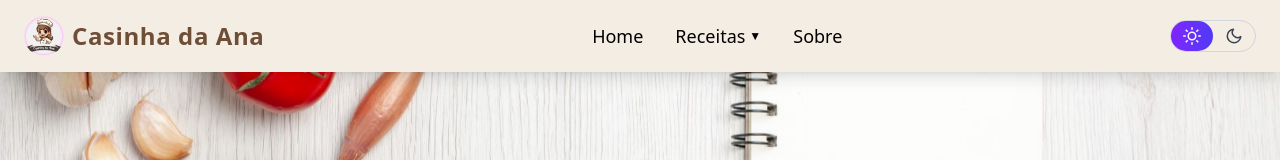
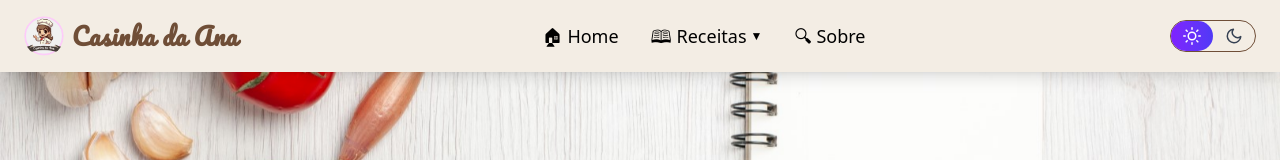
Before and after one commit to allansf29/receitas-site, a React (Vite) app in the folder Front-End/: page / in a window 1280 px wide. Shown: the top 160 px of the page. Built offline with nearby package versions, Linux system fonts and the light colour scheme; no server answers; a web font is replaced by a local one.

Commit message:
Alterando cores e aplicando o dark thema em outros componentes.

```diff
--- a/Front-End/src/components/Button.tsx
+++ b/Front-End/src/components/Button.tsx
@@ -11,21 +11,21 @@ export const DrawOutlineButton = ({
   return (
     <button
       {...rest}
-      className={`group relative px-4 py-2 font-medium text-slate-100 transition-colors duration-[400ms] hover:text-indigo-300 ${className} bg-black rounded-sm dark:bg-amber-50 dark:text-black dark:hover:text-orange-600`}
+      className={`group relative px-4 py-2 font-medium text-slate-100 transition-colors duration-[400ms] hover:text-text ${className} bg-black rounded-sm dark:bg-amber-50 dark:text-black dark:hover:text-orange-600`}
     >
       <span>{children}</span>
 
       {/* TOP */}
-      <span className="absolute left-0 top-0 h-[2px] w-0 bg-indigo-300 transition-all duration-100 group-hover:w-full dark:bg-orange-400" />
+      <span className="absolute left-0 top-0 h-[2px] w-0 bg-white transition-all duration-100 group-hover:w-full dark:bg-orange-400" />
 
       {/* RIGHT */}
-      <span className="absolute right-0 top-0 h-0 w-[2px] bg-indigo-300 transition-all delay-100 duration-100 group-hover:h-full dark:bg-orange-400" />
+      <span className="absolute right-0 top-0 h-0 w-[2px] bg-white transition-all delay-100 duration-100 group-hover:h-full dark:bg-orange-400" />
 
       {/* BOTTOM */}
-      <span className="absolute bottom-0 right-0 h-[2px] w-0 bg-indigo-300 transition-all delay-200 duration-100 group-hover:w-full dark:bg-orange-400" />
+      <span className="absolute bottom-0 right-0 h-[2px] w-0 bg-white transition-all delay-200 duration-100 group-hover:w-full dark:bg-orange-400" />
 
       {/* LEFT */}
-      <span className="absolute bottom-0 left-0 h-0 w-[2px] bg-indigo-300 transition-all delay-300 duration-100 group-hover:h-full dark:bg-orange-400" />
+      <span className="absolute bottom-0 left-0 h-0 w-[2px] bg-white transition-all delay-300 duration-100 group-hover:h-full dark:bg-orange-400" />
     </button>
   );
 };
--- a/Front-End/src/components/Navbar.tsx
+++ b/Front-End/src/components/Navbar.tsx
@@ -36,7 +36,7 @@ const Navbar: React.FC = () => {
   return (
     <header className="bg-background shadow-lg sticky top-0 z-50 font-sans dark:bg-gray-900 dark:text-gray-200">
       <nav className="container mx-auto px-6 py-4 flex items-center justify-between">
-        <a href="/" className="flex items-center space-x-2">
+        <a className="flex items-center space-x-2 font-logo">
           <img src={Logo} alt="Logo Casinha da Ana" className="h-10 w-10 rounded-full" />
           <span className="text-2xl font-bold text-primary dark:text-white tracking-wide">
             Casinha da Ana
@@ -45,8 +45,8 @@ const Navbar: React.FC = () => {
 
         {/* Menu Principal (Desktop) */}
         <div className="hidden md:flex items-center space-x-8">
-          <Link to="/" className="text-lg hover:text-yellow-400 transition-colors duration-200">
-            Home
+          <Link to="/" className="text-lg hover:text-secondary dark:hover:text-gray-400 transition-colors duration-200">
+           🏠︎ Home
           </Link>
 
           {/* Container para o Dropdown */}
@@ -55,8 +55,8 @@ const Navbar: React.FC = () => {
             onMouseEnter={handleMouseEnter}
             onMouseLeave={handleMouseLeave}
           >
-            <Link to="/receitas" className="flex items-center text-lg hover:text-yellow-400 transition-colors duration-200">
-              Receitas <span className="ml-1 text-xs">▼</span>
+            <Link to="/receitas" className="flex items-center text-lg hover:text-secondary dark:hover:text-gray-400 transition-colors duration-200">
+             🕮 Receitas <span className="ml-1 text-xs">▼</span>
             </Link>
 
             {isDropdownOpen && (
@@ -65,7 +65,7 @@ const Navbar: React.FC = () => {
                 animate={{ opacity: 1, scale: 1 }}
                 exit={{ opacity: 0, scale: 0.95 }}
                 transition={{ duration: 0.2 }}
-                className="absolute left-1/2 -translate-x-1/2 mt-4 p-4 rounded-lg shadow-xl bg-background dark:bg-gray-800 border border-gray-700 grid grid-cols-2 gap-x-8 gap-y-4 w-[400px] z-50"
+                className="absolute left-1/2 -translate-x-1/2 mt-4 p-4 rounded-lg shadow-xl bg-background dark:bg-gray-800 border-2 border-text dark:border-gray-700 grid grid-cols-2 gap-x-8 gap-y-4 w-[400px] z-50"
               >
                 {/* Coluna 1: Filtros */}
                 <div className="flex flex-col space-y-2">
@@ -77,7 +77,7 @@ const Navbar: React.FC = () => {
                   >
                     <span className="mr-3 text-2xl text-yellow-400">🍽️</span>
                     <div className="flex flex-col">
-                      <span className="font-medium text-text dark:text-white">Prato Principal</span>
+                      <span className="font-medium text-text dark:text-white">Principal</span>
                       <span className="text-xs text-gray-400">Receitas de pratos principais</span>
                     </div>
                   </div>
@@ -125,8 +125,8 @@ const Navbar: React.FC = () => {
             )}
           </div>
 
-          <Link to="/sobre" className="text-lg hover:text-yellow-400 transition-colors duration-200">
-            Sobre
+          <Link to="/sobre" className="text-lg hover:text-secondary dark:hover:text-gray-400 transition-colors duration-200">
+            🔍︎ Sobre
           </Link>
         </div>
         <div className="hidden md:block">
@@ -137,7 +137,7 @@ const Navbar: React.FC = () => {
         {/* Menu Mobile */}
         <div className="md:hidden flex items-center space-x-4">
 
-          <button onClick={toggleMenu} className="text-primary focus:outline-none">
+          <button onClick={toggleMenu} className="text-primary dark:text-white focus:outline-none z-[1000]">
             <svg className="w-8 h-8" fill="none" stroke="currentColor" viewBox="0 0 24 24" xmlns="http://www.w3.org/2000/svg">
               <path strokeLinecap="round" strokeLinejoin="round" strokeWidth="2" d={isMenuOpen ? "M6 18L18 6M6 6l12 12" : "M4 6h16M4 12h16m-7 6h7"}></path>
             </svg>
@@ -166,24 +166,27 @@ const Navbar: React.FC = () => {
             onClick={(e) => e.stopPropagation()} // evita fechar ao clicar dentro do menu
           >
 
-            <Link to="/" className="block px-6 py-3 text-lg text-white hover:bg-gray-700 transition-colors duration-200" onClick={toggleMenu}>
+            <Link to="/" className="block w-50 px-6 py-3 text-lg text-primary dark:text-white hover:bg-gray-700 transition-colors duration-200" onClick={toggleMenu}>
               Home
             </Link>
-            <Link to="/receitas" className="block px-6 py-3 text-lg text-white hover:bg-gray-700 transition-colors duration-200" onClick={toggleMenu}>
+            <Link to="/receitas" className="block w-50 px-6 py-3 text-lg text-primary dark:text-white hover:bg-gray-700 transition-colors duration-200" onClick={toggleMenu}>
               Receitas
             </Link>
-            <div className="border-t border-gray-700 my-2"></div>
+            <Link to="/contato" className="block w-50 px-6 py-3 text-lg text-primary dark:text-white hover:bg-gray-700 transition-colors duration-200" onClick={toggleMenu}>
+              Contato
+            </Link>
+            <div className="border-t border-primary dark:border-gray-700 my-2"></div>
 
             {/* Seção de Filtros Mobile */}
             <div className="px-6">
-              <h3 className="text-sm uppercase text-gray-400 font-semibold mb-2">Filtros</h3>
+              <h3 className="text-sm uppercase text-background dark:text-gray-400 font-semibold mb-2">Filtros</h3>
               <div className="grid grid-cols-2 gap-2">
                 <div
                   onClick={() => {
                     handleFiltroClick("PRATO_PRINCIPAL");
                     toggleMenu();
                   }}
-                  className="flex items-center justify-center py-2 bg-gray-700 rounded-md hover:bg-gray-600 transition-colors duration-200 cursor-pointer"
+                  className="flex items-center justify-center py-2 text-background bg-primary dark:bg-gray-700 rounded-md hover:bg-gray-600 transition-colors duration-200 cursor-pointer"
                 >
                   <span className="text-xl mr-2">🍽️</span> Prato Principal
                 </div>
@@ -193,7 +196,7 @@ const Navbar: React.FC = () => {
                     handleFiltroClick("SOBREMESA");
                     toggleMenu();
                   }}
-                  className="flex items-center justify-center py-2 bg-gray-700 rounded-md hover:bg-gray-600 transition-colors duration-200 cursor-pointer"
+                  className="flex items-center justify-center py-2 text-background bg-primary dark:bg-gray-700 rounded-md hover:bg-gray-600 transition-colors duration-200 cursor-pointer"
                 >
                   <span className="text-xl mr-2">🍮</span> Sobremesas
                 </div>
@@ -203,7 +206,7 @@ const Navbar: React.FC = () => {
                     handleFiltroClick("SALGADO");
                     toggleMenu();
                   }}
-                  className="flex items-center justify-center py-2 bg-gray-700 rounded-md hover:bg-gray-600 transition-colors duration-200 cursor-pointer"
+                  className="flex items-center justify-center py-2 text-background bg-primary dark:bg-gray-700 rounded-md hover:bg-gray-600 transition-colors duration-200 cursor-pointer"
                 >
                   <span className="text-xl mr-2">🥧</span> Salgados
                 </div>
@@ -213,17 +216,14 @@ const Navbar: React.FC = () => {
                     handleFiltroClick("DOCE");
                     toggleMenu();
                   }}
-                  className="flex items-center justify-center py-2 bg-gray-700 rounded-md hover:bg-gray-600 transition-colors duration-200 cursor-pointer"
+                  className="flex items-center justify-center py-2 text-background bg-primary dark:bg-gray-700 rounded-md hover:bg-gray-600 transition-colors duration-200 cursor-pointer"
                 >
                   <span className="text-xl mr-2">🍰</span> Doces
                 </div>
               </div>
             </div>
-            <div className="border-t border-gray-700 my-2"></div>
-            <a href="/contato" className="block px-6 py-3 text-lg text-white hover:bg-gray-700 transition-colors duration-200" onClick={toggleMenu}>
-              Contato
-            </a>
-            <div className="px-40 mb-2">
+            <div className="border-t border-primary dark:border-gray-700 my-2"></div>
+            <div className="px-42 mb-2">
               <ThemeToggle />
             </div>
           </motion.div>
--- a/Front-End/src/components/SliderToggle.tsx
+++ b/Front-End/src/components/SliderToggle.tsx
@@ -17,7 +17,7 @@ const ThemeToggle = () => {
   }, [selected]);
 
   return (
-    <div className="relative flex items-center rounded-full border border-gray-300 dark:border-gray-700 transition-colors duration-500">
+    <div className="relative flex items-center rounded-full border-1 border-primary dark:border-gray-700 transition-colors duration-500">
       {/* Light */}
       <button
         className={`${TOGGLE_CLASSES} ${selected === "light" ? "text-white" : "text-gray-700 dark:text-gray-300 cursor-pointer"
--- a/Front-End/src/styles/global.css
+++ b/Front-End/src/styles/global.css
@@ -34,4 +34,9 @@
     font-family: "Edu NSW ACT Cursive", cursive;
     font-weight: 400;
 }
+
+.font-logo {
+  font-family: 'Pacifico', cursive;
+  font-weight: 400;
 }
+}
```
